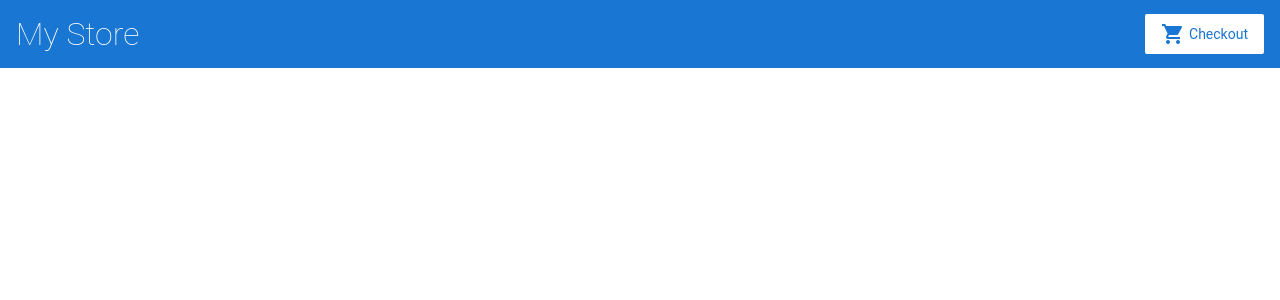
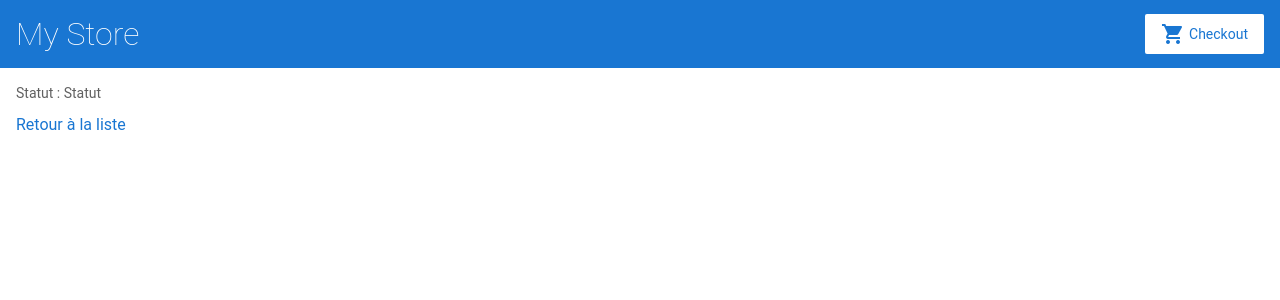
Before and after one commit to Kitsunekoyama/angular-test, an Angular app: page /products/1 in a window 1280 px wide. Before the commit this address led to /. Shown: the top 300 px of the page. Built offline with nearby package versions, Linux system fonts and the light colour scheme.

Commit message:
5 files modified, 3 added

```diff
--- a/src/app/app.module.ts
+++ b/src/app/app.module.ts
@@ -6,7 +6,8 @@ import { HttpClientModule } from '@angular/common/http';
 import { AppComponent } from './app.component';
 import { TopBarComponent } from './top-bar/top-bar.component';
 import { ProductListComponent } from './product-list/product-list.component';
-
+import {ProductService} from './product-list/product.service';
+import { ProductDetailsComponent } from './product-details/product-details.component'
 @NgModule({
   imports: [
     BrowserModule,
@@ -14,6 +15,7 @@ import { ProductListComponent } from './product-list/product-list.component';
     ReactiveFormsModule,
     RouterModule.forRoot([
       { path: '', component: ProductListComponent },
+      { path: 'products/:productId', component: ProductDetailsComponent },
     ])
   ],
   declarations: [
@@ -21,6 +23,7 @@ import { ProductListComponent } from './product-list/product-list.component';
     TopBarComponent,
     ProductListComponent
   ],
+  providers: [ProductService],
   bootstrap: [
     AppComponent
   ]
--- /dev/null
+++ b/src/app/product-details/product-details.component.html
@@ -0,0 +1,3 @@
+<h2>{{ name }}</h2>
+<p>Statut : {{ status }}</p>
+<a routerLink="/appareils">Retour à la liste</a>
--- /dev/null
+++ b/src/app/product-details/product-details.component.ts
@@ -0,0 +1,19 @@
+import { Component, OnInit } from '@angular/core';
+import { ActivatedRoute } from '@angular/router';
+import { ProductService } from '../product-list/product.service';
+import { products } from '../products';
+
+@Component({
+  selector: "app-product-list",
+  templateUrl: "./product-details.component.html",
+  styleUrls: ["./product-details.component.css"]
+})
+export class ProductDetailsComponent implements OnInit {
+  name: string = 'Appareil';
+  status: string = 'Statut';
+  constructor(private productService: ProductService, private route: ActivatedRoute){}
+  ngOnInit() {
+    this.name = this.route.snapshot.params['id'];
+  }
+  /* ... */
+}
--- a/src/app/product-list/product-list.component.html
+++ b/src/app/product-list/product-list.component.html
@@ -3,7 +3,9 @@
 <button (click)="fetchProduct()">Test</button>
 <div *ngFor="let product of products | async">
   <h3>
+    <a [title]="product.title" [routerLink]="['/products', product.id]">
       {{ product.title }}
+    </a>
   </h3>
 </div>
 <!--
--- a/src/app/product-list/product.service.ts
+++ b/src/app/product-list/product.service.ts
@@ -1,10 +1,12 @@
 import { Injectable } from "@angular/core";
 import { HttpClient } from "@angular/common/http";
 import { Observable, throwError } from "rxjs";
+
 @Injectable()
 export class ProductService {
   constructor(private http: HttpClient) {}
   fetchProduct(): Observable<Object> {
-    return this.http.get("https://jsonplaceholder.typicode.com/posts/1");
+    return this.http.get('https://jsonplaceholder.typicode.com/posts');
   }
 }
+//
--- a/src/app/products.ts
+++ b/src/app/products.ts
@@ -1,5 +1,5 @@
 export const products = [
- /* {
+  {
     id: 1,
     name: 'Phone XL',
     price: 799,
@@ -16,7 +16,7 @@ export const products = [
     name: 'Phone Standard',
     price: 299,
     description: ''
-  }*/
+  }
 ];
 
 
```
Also changed, not shown: src/app/product-list/product-list.component.ts (+5 -4 lines), src/app/product-details/product-details.component.css (added).
